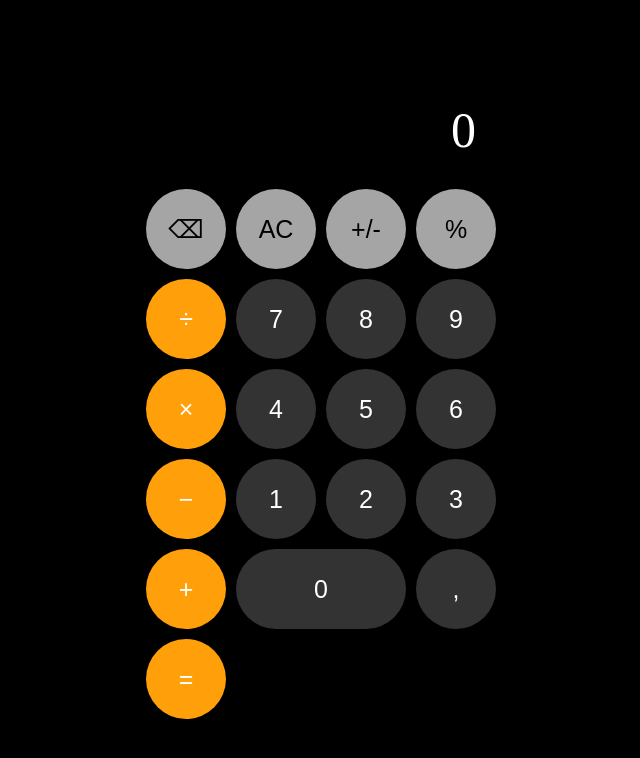
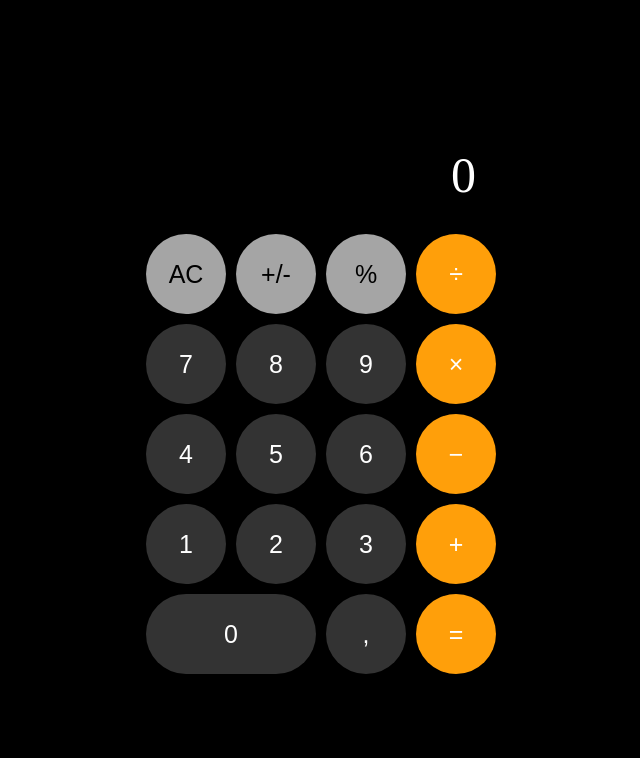
Before and after one commit to marcxellcamargo-cloud/calculadora-git, a plain HTML site: page index.html in a window 1280 px wide. Shown: the whole page, without its empty margins (319-959 px from the left). Drawn offline with Linux system fonts and the light colour scheme.

Commit message:
Removendo botão de apagar

```diff
--- a/index.html
+++ b/index.html
@@ -11,8 +11,6 @@
 <body>
     <div class="calculadora">
         <div id="resultado">0</div>
-
-        <button class="cinza" onclick="apagar()">⌫</button>
 
         <button class="cinza" onclick="limpar()">AC</button>
         <button class="cinza" onclick="inverter()">+/-</button>
--- a/script.js
+++ b/script.js
@@ -71,11 +71,6 @@ document.addEventListener('keydown', function (event) {
         calcular();
     } else if (tecla === 'Escape') {
         limpar();
-        function apagar() {
-            numeroAtual = numeroAtual.slice(0, -1);
-            atualizarDisplay();
-        }
-
     } else if (tecla === '%') {
         porcentagem();
     }
```
